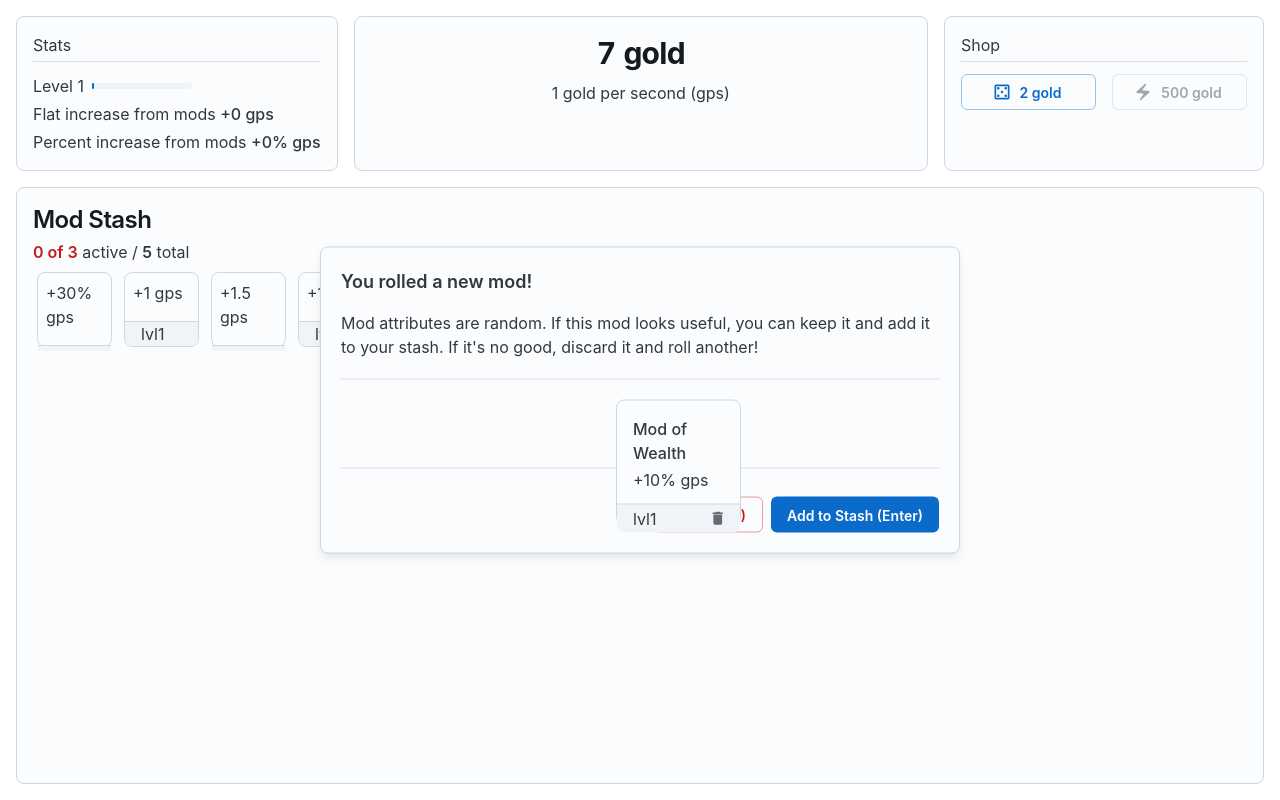
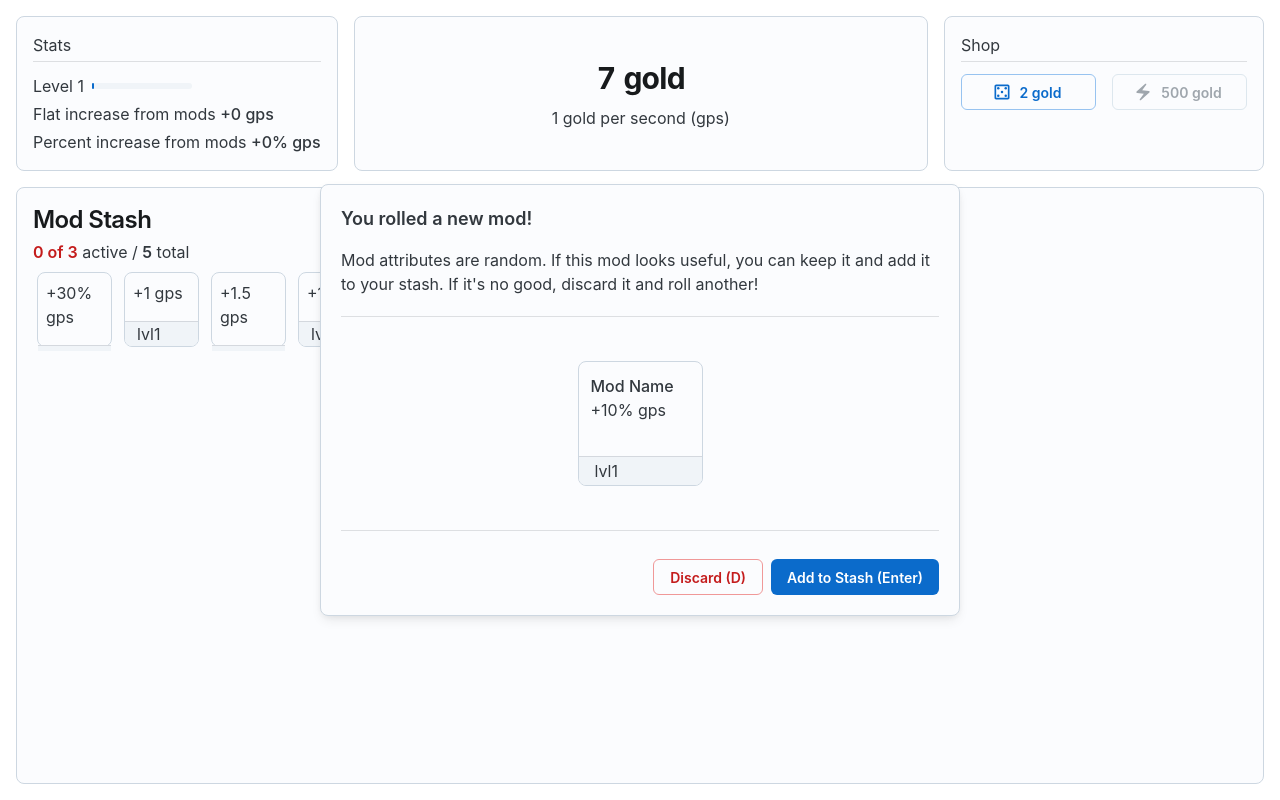
Before and after one commit to TGOlson/mod-game, a React app: page / in a window 1280 px wide. Both pictures are taken after a click on the button "1 gold". Built offline with nearby package versions, Linux system fonts and the light colour scheme.

Commit message:
clean up tile component

```diff
--- a/src/components/GoldDisplay.tsx
+++ b/src/components/GoldDisplay.tsx
@@ -4,7 +4,6 @@ import Typography from '@mui/joy/Typography';
 import Card from '@mui/joy/Card';
 
 import { useAppSelector } from '../hooks';
-import GoldIcon from './GoldIcon';
 
 const GoldDisplay = () => {
   const {goldTotal, goldRate} = useAppSelector((state) => state.game);
@@ -14,7 +13,7 @@ const GoldDisplay = () => {
   const rate = Math.floor(goldRate.rate / 1000 * 10) / 10;
 
   return (
-    <Card variant='outlined' sx={{gap: 1, flexGrow: 1, width: '300px', alignItems: 'center'}}>
+    <Card variant='outlined' sx={{gap: 1, flexGrow: 1, width: '300px', alignItems: 'center', justifyContent: 'center'}}>
       <Typography level='h2' sx={{display: 'flex'}}><Typography sx={{fontVariantNumeric: 'tabular-nums', mr: 1}}>{goldDisplay}</Typography> gold</Typography>
       <Typography level='body2'>{rate} gold per second (gps)</Typography>
     </Card>
--- a/src/components/ModTile.tsx
+++ b/src/components/ModTile.tsx
@@ -11,6 +11,7 @@ import { deleteMod, toggleModActive } from '../slices/game-slice';
 import { useAppDispatch, useAppSelector } from '../hooks';
 import { Mod, Attribute } from '../game/types';
 import { Box, CardContent, CardOverflow, Divider } from '@mui/joy';
+import { SxProps } from '@mui/joy/styles/types';
 
 
 export type ModProps = {
@@ -47,49 +48,11 @@ const minimizedModTile = (mod: Mod, onTileClick: () => void) => {
       </CardOverflow>
       <CardOverflow variant="soft" sx={{ bgcolor: 'background.level1' }}>
         <Divider inset="context" />
-        <Typography level="body4">lvl{level}</Typography>
+        <Typography level="body4" sx={{ml: '-4px'}}>lvl{level}</Typography>
       </CardOverflow>
     </Card>
   );
 };
-
-const expandedModTile = (mod: Mod, onTileClick: () => void, onDeleteClick?: (e: SyntheticEvent) => void) => {
-  const {name, level, active, attrs} = mod;
-
-  return (
-    <Card
-      variant='outlined'
-      sx={{zIndex: 100, mt: -3, ml: -3, width: 125, height: 125, color: active ? '#addbff' : undefined, borderWidth: active ? 2 : 1, position: 'absolute'}}
-      color={active ? 'primary' : undefined}
-      onClick={onTileClick}
-    >
-      <CardContent >
-        <Typography level='body3' fontWeight='md'>{name}</Typography>
-        {attrs.map((attr, index) => (
-          attr ? <ListItem key={index}><Typography level='body3'>{modAttr(attr)} gps</Typography></ListItem> : null
-        ))}
-      </CardContent>
-      <CardOverflow variant="soft" sx={{ bgcolor: 'background.level1' }}>
-        <Divider inset="context" />
-        <Box sx={{ display: 'flex', justifyContent: 'space-between', alignItems: 'center', mr: '-8px' }}>
-          <Typography level="body4">lvl{level}</Typography>
-        {onDeleteClick
-          ? <IconButton
-              variant="plain"
-              size='sm'
-              sx={{"--IconButton-size": '28px'}}
-              onClick={onDeleteClick}
-              color="neutral"
-            >
-              <DeleteIcon />
-            </IconButton>
-          : emptyBox(28)
-        }
-        </Box>
-      </CardOverflow>
-    </Card>
-);
-}
 
 const emptyBox = (x: number) => <Box sx={{width: x, height: x}} />;
 
@@ -115,13 +78,49 @@ const ModTile = ({expanded, index, mod}: ModProps) => {
     if (index !== undefined) dispatch(deleteMod(index));
   };
 
+  const {name, level, active, attrs} = mod;
+
+  const largeCard = expanded ?? hovered;
+  const isHovered = hovered && !expanded;
+
+  const cardStyle: SxProps = {
+    zIndex: isHovered ? 100 : undefined,
+    width: largeCard ? 125 : 75,
+    height: largeCard ? 125 : 75,
+    m: largeCard ? undefined : 0.5,
+    mt: isHovered ? -3 : undefined,
+    ml: isHovered ? -3 : undefined,
+    position: isHovered ? 'absolute' : undefined,
+    color: active ? '#addbff' : undefined,
+    borderWidth: active ? 2 : 1,
+  };
+
+  const deleteIcon = isHovered
+    ? (
+      <IconButton variant="plain" size='sm' sx={{"--IconButton-size": '28px'}} onClick={onDeleteClick} color="neutral">
+        <DeleteIcon />
+      </IconButton>
+    ) : (expanded ? emptyBox(28) : null);
+
   return (
     <Box sx={{width: expanded ? undefined : 83, height: expanded ? undefined : 83}} onMouseEnter={() => setHovered(true)} onMouseLeave={() => setHovered(false)}>
-      {(expanded || hovered) ? expandedModTile(mod, onTileClick, onDeleteClick) : minimizedModTile(mod, onTileClick)}
+      <Card variant='outlined' sx={cardStyle} color={active ? 'primary' : undefined} onClick={onTileClick}>
+        <CardOverflow sx={{p: largeCard ? 1.5 : 1, pb: 0.5, flexGrow: 1}}>
+          {largeCard ? <Typography level='body3' fontWeight='md'>Mod Name</Typography> : null}
+          {attrs.map((attr, index) => (
+            attr ? <ListItem key={index}><Typography level={largeCard ? 'body3' : 'body4'}>{modAttr(attr)} gps</Typography></ListItem> : null
+          ))}
+        </CardOverflow>
+        <CardOverflow variant="soft" sx={{ bgcolor: 'background.level1' }}>
+          <Divider inset="context" />
+          <Box sx={{ display: 'flex', justifyContent: 'space-between', alignItems: 'center', mr: '-8px' }}>
+            <Typography level={largeCard ? 'body3' : 'body4'} sx={{ml: largeCard ? undefined : '-4px'}}>lvl{level}</Typography>
+            {deleteIcon}
+          </Box>
+        </CardOverflow>
+      </Card>
     </Box>
   );
-
-  // return expandedModTile(mod, onTileClick, onDeleteClick);
 };
 
 export default ModTile;
```
